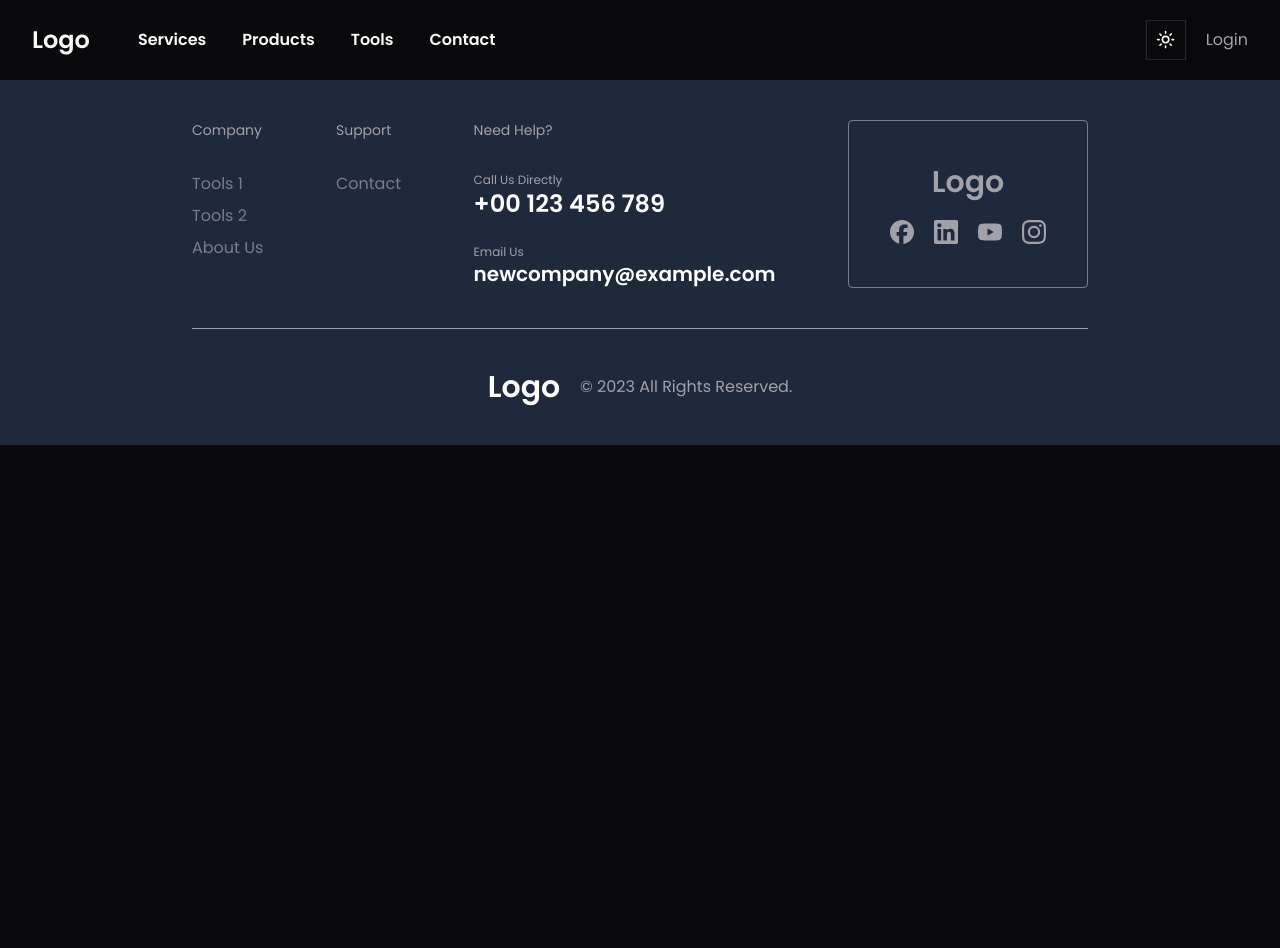
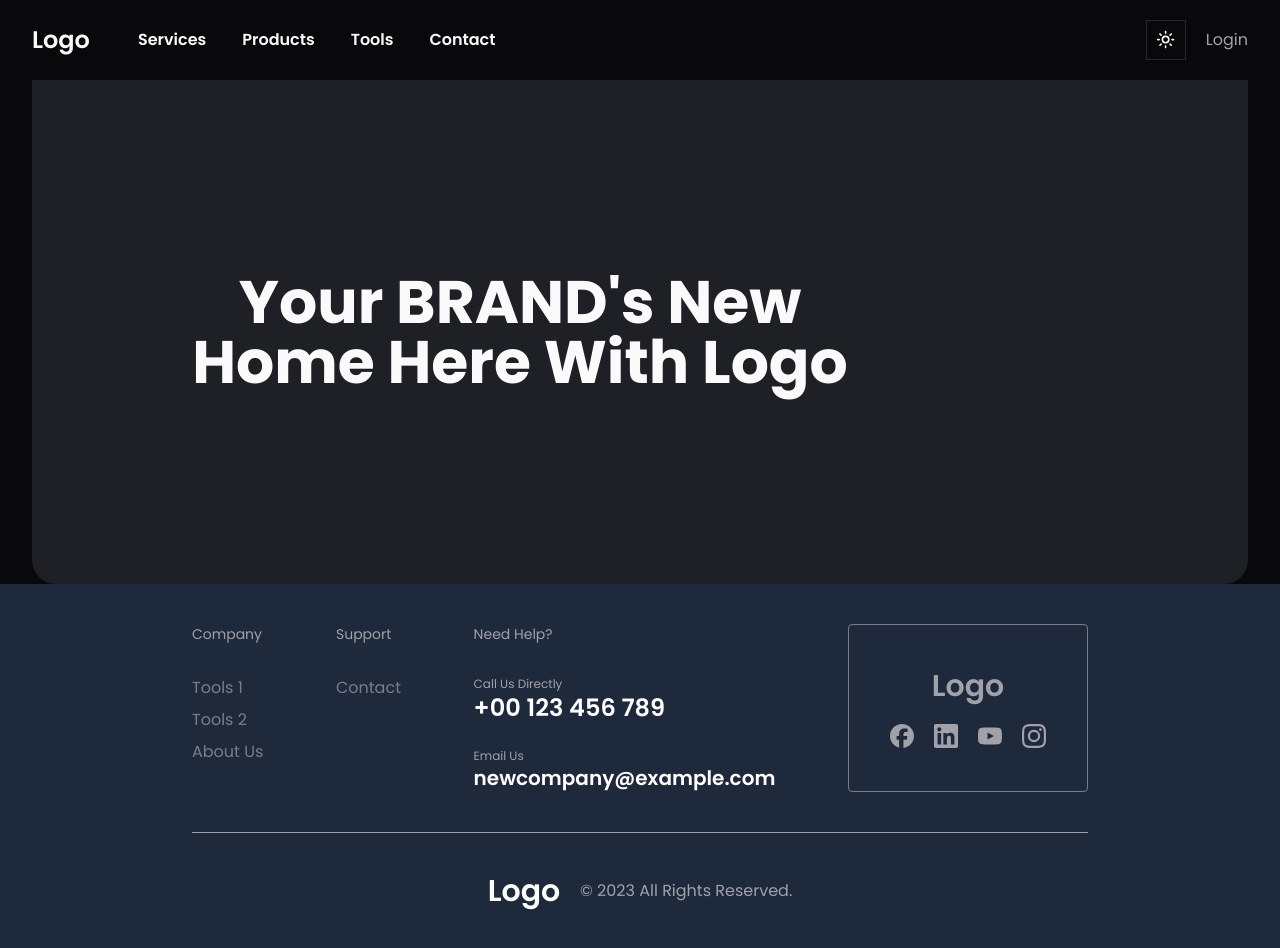
Before and after one commit to StepAsideLiL/effects, a Next.js app: page /home-pages/02 in a window 1280 px wide. Before the commit the page ends 800 px from the top, so only its background shows below. Built offline with nearby package versions, Linux system fonts and the light colour scheme.

Commit message:
design: Banner

```diff
--- a/app/(home-page-design)/home-pages/02/page.tsx
+++ b/app/(home-page-design)/home-pages/02/page.tsx
@@ -1,8 +1,16 @@
+import Balancer from "react-wrap-balancer";
+
 export default function Page() {
   return (
     <main className="container">
       {/* Banner */}
-      <section></section>
+      <section className="rounded-b-3xl bg-slate-400/15 py-48">
+        <div className="mx-auto max-w-4xl">
+          <Balancer className="text-center text-6xl font-bold" as="h1">
+            Your BRAND&apos;s New Home Here With Logo
+          </Balancer>
+        </div>
+      </section>
 
       {/* Products */}
       <section></section>
```
